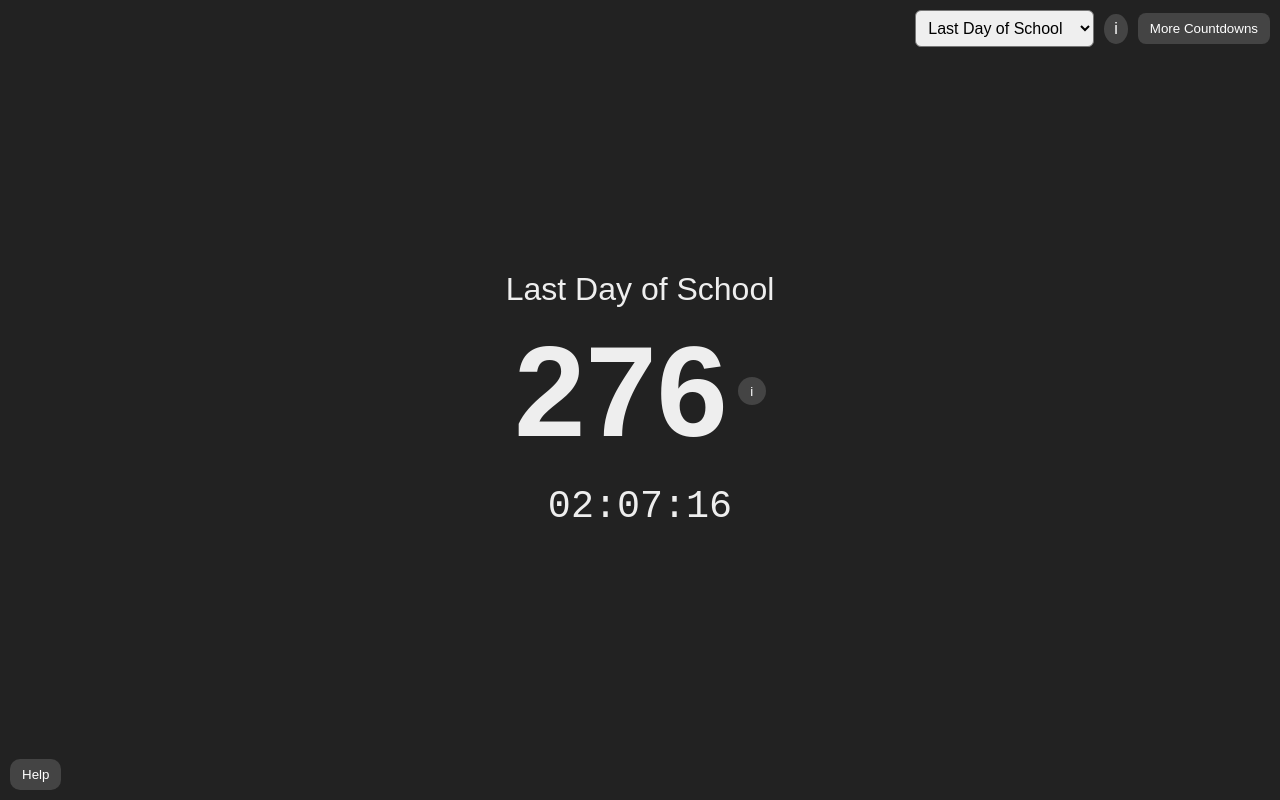
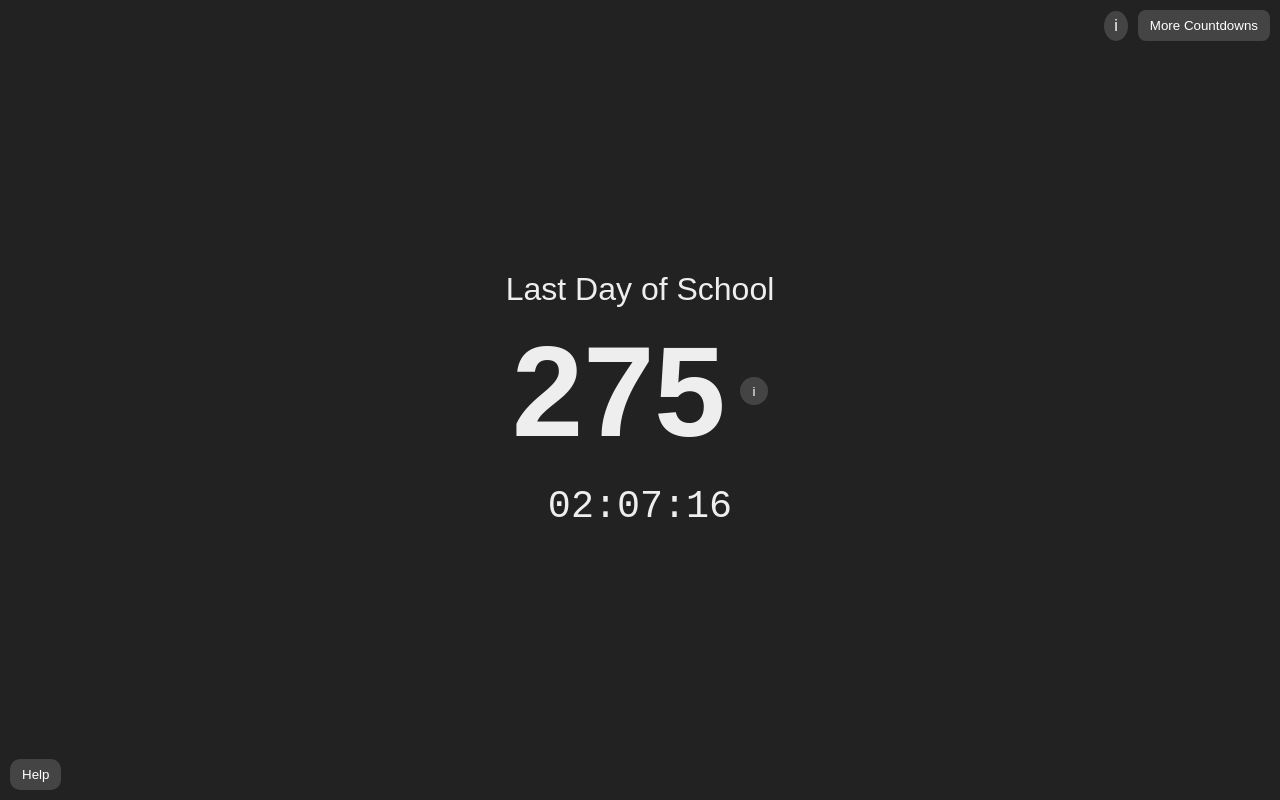
Before and after one commit to stuff4funlol/last-day-countdown2.0, a plain HTML site: page index.html in a window 1280 px wide. Drawn offline with Linux system fonts and the light colour scheme.

Commit message:
Add files via upload

```diff
--- a/index.html
+++ b/index.html
@@ -35,11 +35,6 @@
     align-items: center;
     gap: 10px;
   }
-  select {
-    padding: 8px;
-    font-size: 1rem;
-    border-radius: 6px;
-  }
   button.info-btn {
     background: #444;
     color: white;
@@ -49,9 +44,8 @@
     cursor: pointer;
     font-size: 1rem;
   }
-  button.info-btn:hover {
-    background: #666;
-  }
+  button.info-btn:hover { background: #666; }
+
   /* Main countdown */
   #eventName {
     font-size: 2rem;
@@ -131,19 +125,15 @@
 <body>
 
 <div class="topbar">
-  <select id="eventSelector">
-    <option value="lastDay">Last Day of School</option>
-    <option value="winterBreak">Winter Break</option>
-    <option value="springBreak">Spring Break</option>
-  </select>
+  <!-- Removed the white dropdown box -->
   <button class="info-btn" onclick="openInfo()">i</button>
-  <!-- Added via script: More Countdowns button -->
+  <button id="moreBtn" class="more-btn">More Countdowns</button>
 </div>
 
 <div id="eventName">Last Day of School</div>
 <div>
   <span id="daysRemaining">Loading...</span>
-  <!-- Added via script: small info button next to days -->
+  <button id="inlineInfo" class="inline-info-btn" title="Active countdown info">i</button>
 </div>
 <div id="countdown">--:--:--</div>
 
@@ -153,34 +143,59 @@
   <p><b>Last Day of School:</b> Countdown until the final school day.</p>
   <p><b>Winter Break:</b> Countdown until the first day of winter break.</p>
   <p><b>Spring Break:</b> Countdown until the first day of spring break.</p>
+  <p><b>Thanksgiving Break:</b> Countdown until the first day of Thanksgiving break.</p>
   <button onclick="closeInfo()">Close</button>
 </div>
 
-<!-- Added via script: Active countdown info modal -->
-<!-- Added via script: More Countdowns menu -->
-<!-- Added via script: Help modal -->
+<!-- Active countdown info modal -->
+<div class="modal" id="activeInfoModal">
+  <h2>Active Countdown</h2>
+  <p id="activeInfoText"></p>
+  <button id="activeInfoClose">Close</button>
+</div>
+
+<!-- More Countdowns menu -->
+<div class="more-menu" id="moreMenu">
+  <div class="item" data-key="winterBreak">Winter Break</div>
+  <div class="item" data-key="springBreak">Spring Break</div>
+  <div class="item" data-key="thanksgivingBreak">Thanksgiving Break</div>
+  <div class="section">
+    <h4>How long until day is over</h4>
+    <input id="dayOverTime" type="time" />
+    <button id="dayOverGo">Confirm</button>
+    <div id="dayOverResult" style="margin-top:6px;"></div>
+  </div>
+</div>
+
+<!-- Help modal trigger -->
+<button class="help-btn" id="helpBtn">Help</button>
+<div class="modal" id="helpModal">
+  <h2>Help</h2>
+  <p style="white-space:pre-wrap">If there is an issue please just be patient. I'll probably find it soon and get it fixed I apologize in advance. But if something isn't accurate please tell the person you got the website from and eventually it'll get back to me to fix. I'm 1 person not multiple. This website was built with the help from ChatGPT but the idea was entirely human. Thank you-MVM</p>
+  <button id="helpClose">Close</button>
+</div>
 
 <script>
-/* Your original script (unchanged) */
+/* Core data (updated with accurate dates) */
 const events = {
-  lastDay: { name: "Last Day of School", date: "2026-05-28T00:00:00" },
-  winterBreak: { name: "Winter Break", date: "2025-12-22T00:00:00" },
-  springBreak: { name: "Spring Break", date: "2026-03-23T00:00:00" }
+  lastDay:           { name: "Last Day of School",  date: "2026-05-22T00:00:00" }, // adjusted
+  winterBreak:       { name: "Winter Break",        date: "2025-12-22T00:00:00" },
+  springBreak:       { name: "Spring Break",        date: "2026-03-23T00:00:00" },
+  thanksgivingBreak: { name: "Thanksgiving Break",  date: "2025-11-26T00:00:00" }
 };
 
 let selectedEvent = "lastDay";
 
-function calculateRemainingDays(today, finalDay) {
-  const start = new Date(today);
-  start.setHours(0,0,0,0);
+/* Utilities */
+function atMidnight(d){ const x = new Date(d); x.setHours(0,0,0,0); return x; }
 
-  const end = new Date(finalDay);
-  end.setHours(0,0,0,0);
-
+function calculateRemainingDaysExclusive(today, finalDay) {
+  // Exclusive of today per your request: “reduce by 1 day”
+  const start = atMidnight(today);
+  const end   = atMidnight(finalDay);
   const msPerDay = 24 * 60 * 60 * 1000;
-  const diffTime = end - start;
-
-  return Math.max(0, Math.floor(diffTime / msPerDay) + 1);
+  const diff = Math.floor((end - start) / msPerDay);
+  return Math.max(0, diff);
 }
 
 function formatTime(seconds) {
@@ -192,18 +207,16 @@ function formatTime(seconds) {
 
 function update() {
   const now = new Date();
-  const todayMidnight = new Date(now);
-  todayMidnight.setHours(0,0,0,0);
+  const todayMidnight = atMidnight(now);
 
   const finalDay = new Date(events[selectedEvent].date);
-  const remainingDays = calculateRemainingDays(todayMidnight, finalDay);
+  const remainingDays = calculateRemainingDaysExclusive(todayMidnight, finalDay);
 
+  // seconds until next midnight, showing 24:00:00 at 12:00 AM
   const nextMidnight = new Date(todayMidnight);
   nextMidnight.setDate(nextMidnight.getDate() + 1);
-
-  // seconds until next midnight
   let secondsLeft = Math.floor((nextMidnight - now) / 1000);
-  if (secondsLeft <= 0) secondsLeft = 24 * 3600; // show 24:00:00 at midnight
+  if (secondsLeft <= 0) secondsLeft = 24 * 3600;
 
   // display
   document.getElementById("eventName").textContent = events[selectedEvent].name;
@@ -211,91 +224,31 @@ function update() {
   document.getElementById("countdown").textContent = formatTime(secondsLeft);
 }
 
-// Info modal functions
-function openInfo() {
-  document.getElementById("infoModal").style.display = "block";
-}
-function closeInfo() {
-  document.getElementById("infoModal").style.display = "none";
-}
+/* Info modal */
+function openInfo()  { document.getElementById("infoModal").style.display = "block"; }
+function closeInfo() { document.getElementById("infoModal").style.display = "none"; }
 
-// Dropdown event change
-document.getElementById("eventSelector").addEventListener("change", (e) => {
-  selectedEvent = e.target.value;
-  update();
-});
-
-update();
-setInterval(update, 1000);
-</script>
-
-<script>
-/* === ADD-ON: More Countdowns, exact dates from district calendar,
-   day-over tool to 3:10 PM, per-countdown info button, Help popup. === */
-(function () {
-  // Update dates from district calendar (2025–26)
-  // Thanksgiving Recess begins Wed Nov 26, 2025
-  // Winter Break begins Mon Dec 22, 2025
-  // Spring Break begins Mon Mar 23, 2026
-  // Students’ last day (no emergency days) Fri May 22, 2026
-  events.thanksgivingBreak = { name: "Thanksgiving Break", date: "2025-11-26T00:00:00" };
-  events.winterBreak.date = "2025-12-22T00:00:00";
-  events.springBreak.date = "2026-03-23T00:00:00";
-  events.lastDay.date = "2026-05-22T00:00:00";
-
-  // Ensure Thanksgiving appears in the existing selector
-  const selector = document.getElementById("eventSelector");
-  if (![...selector.options].some(o => o.value === "thanksgivingBreak")) {
-    const opt = document.createElement("option");
-    opt.value = "thanksgivingBreak";
-    opt.textContent = "Thanksgiving Break";
-    selector.appendChild(opt);
-  }
-
-  // Add “More Countdowns” button and menu
-  const topbar = document.querySelector(".topbar");
-  const moreBtn = document.createElement("button");
-  moreBtn.className = "more-btn";
-  moreBtn.textContent = "More Countdowns";
-  const menu = document.createElement("div");
-  menu.className = "more-menu";
-  menu.innerHTML = `
-    <div class="item" data-key="winterBreak">Winter Break</div>
-    <div class="item" data-key="springBreak">Spring Break</div>
-    <div class="item" data-key="thanksgivingBreak">Thanksgiving Break</div>
-    <div class="section">
-      <h4>How long until day is over</h4>
-      <input id="dayOverTime" type="time" />
-      <button id="dayOverGo">Confirm</button>
-      <div id="dayOverResult" style="margin-top:6px;font-family:monospace;"></div>
-    </div>
-  `;
-  topbar.appendChild(moreBtn);
-  document.body.appendChild(menu);
-
-  // Open/close
+/* More Countdowns menu behavior */
+const moreBtn  = document.getElementById("moreBtn");
+const moreMenu = document.getElementById("moreMenu");
 moreBtn.addEventListener("click", () => {
-    menu.style.display = menu.style.display === "block" ? "none" : "block";
+  moreMenu.style.display = moreMenu.style.display === "block" ? "none" : "block";
 });
 document.addEventListener("click", (e) => {
-    if (!menu.contains(e.target) && e.target !== moreBtn) menu.style.display = "none";
+  if (!moreMenu.contains(e.target) && e.target !== moreBtn) moreMenu.style.display = "none";
 });
-
-  // Switch countdown by clicking menu items
-  menu.querySelectorAll(".item").forEach(item => {
+moreMenu.querySelectorAll(".item").forEach(item => {
   item.addEventListener("click", () => {
-      const key = item.getAttribute("data-key");
-      selector.value = key;
-      selector.dispatchEvent(new Event("change"));
-      menu.style.display = "none";
+    selectedEvent = item.getAttribute("data-key");
+    update();
+    moreMenu.style.display = "none";
   });
 });
 
-  // How long until day is over (to 3:10 PM)
-  const dayOverInput = menu.querySelector("#dayOverTime");
-  const dayOverBtn = menu.querySelector("#dayOverGo");
-  const dayOverResult = menu.querySelector("#dayOverResult");
-
+/* “How long until day is over” — human, exact phrasing to 3:10 PM */
+const dayOverInput  = document.getElementById("dayOverTime");
+const dayOverBtn    = document.getElementById("dayOverGo");
+const dayOverResult = document.getElementById("dayOverResult");
 // prefill with current local time
 (function prefill() {
   const now = new Date();
@@ -303,14 +256,16 @@ setInterval(update, 1000);
   const mm = String(now.getMinutes()).padStart(2, "0");
   dayOverInput.value = `${hh}:${mm}`;
 })();
-
-  function fmtHMS(sec){
-    const h = String(Math.floor(sec/3600)).padStart(2,"0");
-    const m = String(Math.floor((sec%3600)/60)).padStart(2,"0");
-    const s = String(sec%60).padStart(2,"0");
-    return `${h}:${m}:${s}`;
+function humanLeftLabel(minutes) {
+  // Turn minutes into clear English: “1 hour left”, “2 hours 5 minutes left”, “12 minutes left”
+  if (minutes <= 0) return "School day is over";
+  const h = Math.floor(minutes / 60);
+  const m = minutes % 60;
+  const parts = [];
+  if (h > 0) parts.push(h + " " + (h === 1 ? "hour" : "hours"));
+  if (m > 0) parts.push(m + " " + (m === 1 ? "minute" : "minutes"));
+  return parts.join(" ") + " left";
 }
-
 dayOverBtn.addEventListener("click", () => {
   const v = dayOverInput.value;
   if (!v) { dayOverResult.textContent = "Please enter a time."; return; }
@@ -318,33 +273,15 @@ setInterval(update, 1000);
   const today = new Date();
   const entered = new Date(today.getFullYear(), today.getMonth(), today.getDate(), hh, mm, 0, 0);
   const end = new Date(today.getFullYear(), today.getMonth(), today.getDate(), 15, 10, 0, 0); // 3:10 PM
-    if (entered >= end) {
-      dayOverResult.textContent = "School day is over";
-    } else {
-      const sec = Math.floor((end - entered) / 1000);
-      dayOverResult.textContent = fmtHMS(sec);
-    }
+  const diffMin = Math.max(0, Math.round((end - entered) / 60000));
+  dayOverResult.textContent = humanLeftLabel(diffMin);
 });
 
-  // Small info button next to days that says what countdown is active
-  const daysEl = document.getElementById("daysRemaining");
-  const inlineInfo = document.createElement("button");
-  inlineInfo.className = "inline-info-btn";
-  inlineInfo.textContent = "i";
-  daysEl.insertAdjacentElement("afterend", inlineInfo);
-
-  const activeInfoModal = document.createElement("div");
-  activeInfoModal.className = "modal";
-  activeInfoModal.id = "activeInfoModal";
-  activeInfoModal.innerHTML = `
-    <h2>Active Countdown</h2>
-    <p id="activeInfoText"></p>
-    <button id="activeInfoClose">Close</button>
-  `;
-  document.body.appendChild(activeInfoModal);
-  inlineInfo.addEventListener("click", () => {
-    const key = selector.value;
-    const ev = events[key];
+/* Active countdown info next to the day number */
+const inlineInfoBtn = document.getElementById("inlineInfo");
+const activeInfoModal = document.getElementById("activeInfoModal");
+inlineInfoBtn.addEventListener("click", () => {
+  const ev = events[selectedEvent];
   const d = new Date(ev.date);
   const tz = Intl.DateTimeFormat().resolvedOptions().timeZone;
   document.getElementById("activeInfoText").textContent =
@@ -355,36 +292,17 @@ setInterval(update, 1000);
   activeInfoModal.style.display = "none";
 });
 
-  // Help button and popup
-  const helpBtn = document.createElement("button");
-  helpBtn.className = "help-btn";
-  helpBtn.textContent = "Help";
-  document.body.appendChild(helpBtn);
+/* Help modal */
+document.getElementById("helpBtn").addEventListener("click", () => {
+  document.getElementById("helpModal").style.display = "block";
+});
+document.getElementById("helpClose").addEventListener("click", () => {
+  document.getElementById("helpModal").style.display = "none";
+});
 
-  const helpModal = document.createElement("div");
-  helpModal.className = "modal";
-  helpModal.id = "helpModal";
-  helpModal.innerHTML = `
-    <h2>Help</h2>
-    <p style="white-space:pre-wrap">If there is an issue please just be patient. I'll probably find it soon and get it fixed I apologize in advance. But if something isn't accurate please tell the person you got the website from and eventually it'll get back to me to fix. I'm 1 person not multiple. This website was built with the help from ChatGPT but the idea was entirely human. Thank you-MVM</p>
-    <button id="helpClose">Close</button>
-  `;
-  document.body.appendChild(helpModal);
-  helpBtn.addEventListener("click", () => { helpModal.style.display = "block"; });
-  document.getElementById("helpClose").addEventListener("click", () => { helpModal.style.display = "none"; });
-
-  // Make sure the midnight display shows 24:00:00 exactly at 12:00 AM
-  const originalUpdate = window.update;
-  window.update = function () {
-    originalUpdate();
-    const now = new Date();
-    const todayMidnight = new Date(now); todayMidnight.setHours(0,0,0,0);
-    const nextMidnight = new Date(todayMidnight); nextMidnight.setDate(nextMidnight.getDate() + 1);
-    let secondsLeft = Math.floor((nextMidnight - now) / 1000);
-    if (secondsLeft <= 0) secondsLeft = 24 * 3600;
-    document.getElementById("countdown").textContent = formatTime(secondsLeft);
-  };
-})();
+/* Kickoff + tick */
+update();
+setInterval(update, 1000);
 </script>
 
 </body>
```
Lines whose indentation alone changed are shown as unchanged.
